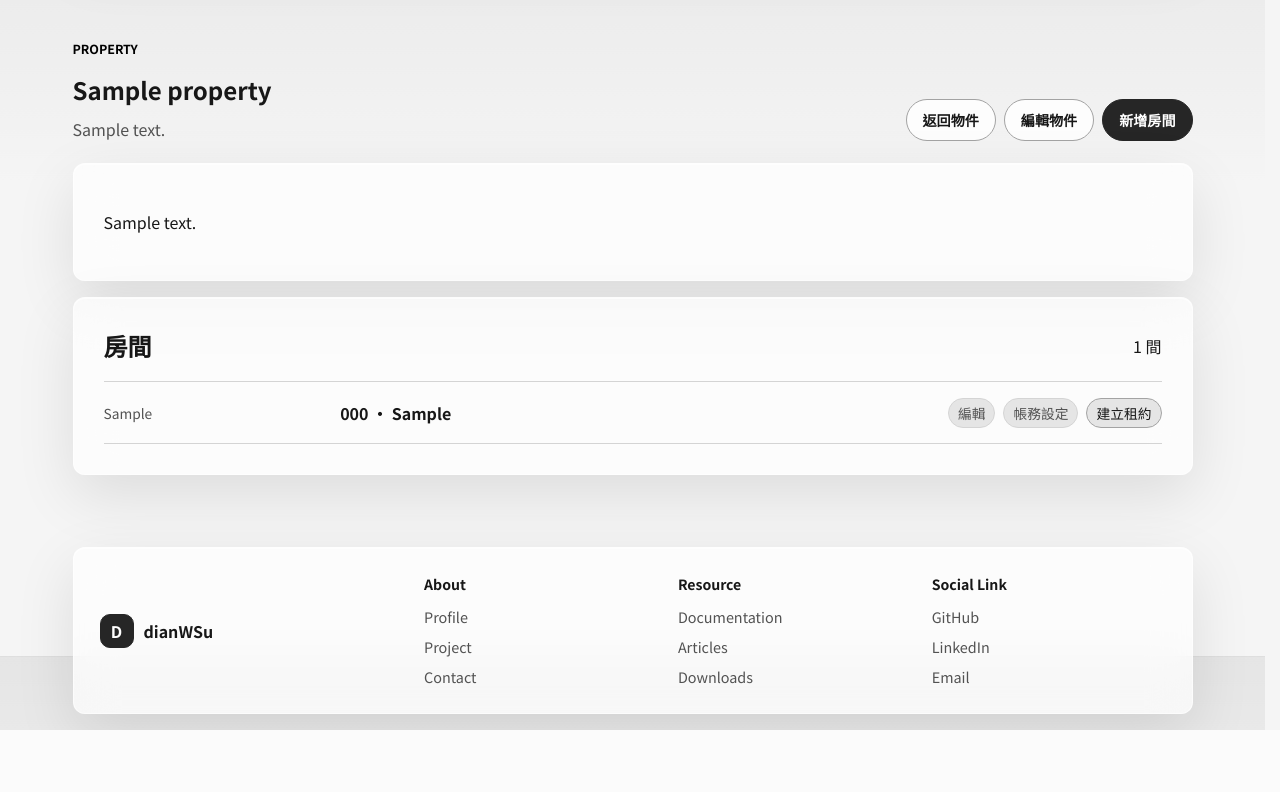
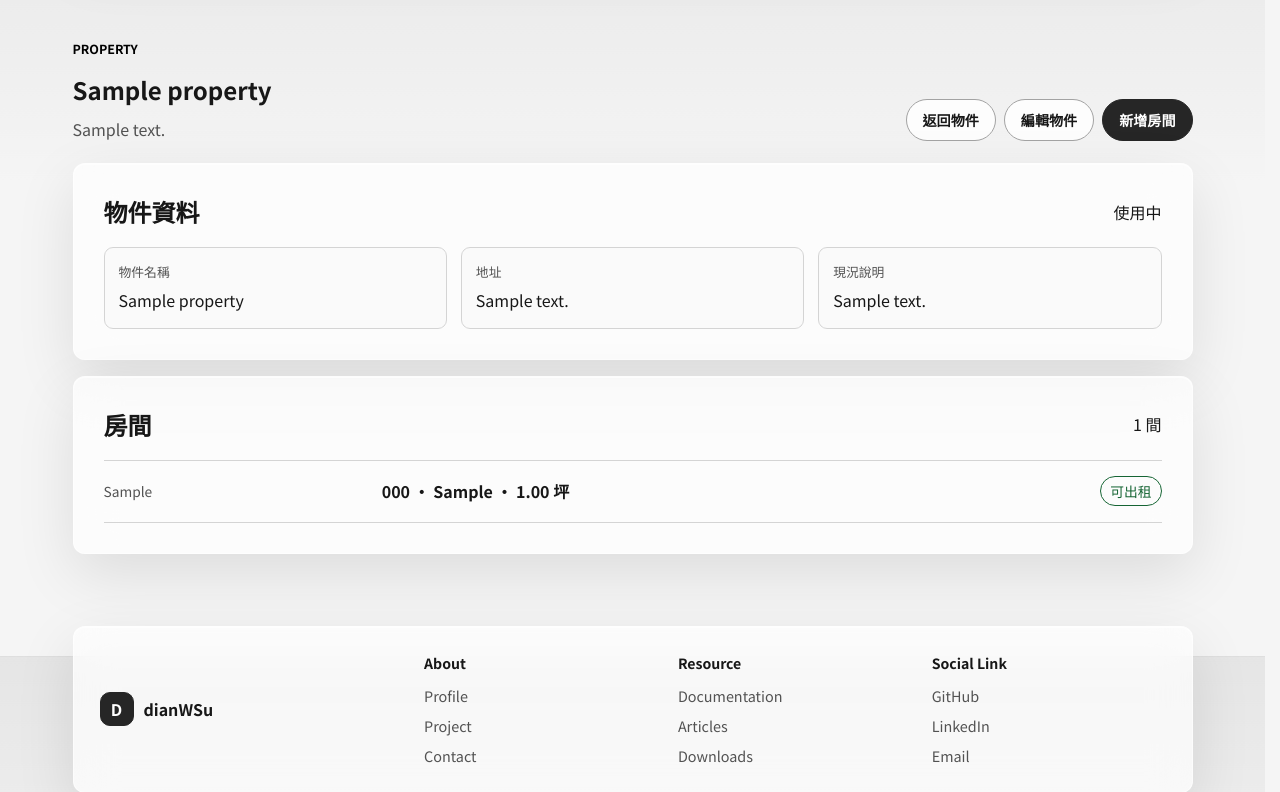
Before and after one commit to Maxium1997/dianWSu, a Django app: page /properties/1/ in a window 1280 px wide. Shown: the part 144-936 px from the top of the page. Before the commit the page ends 874 px from the top, so only its background shows below. Run offline with Django 4.2, Linux system fonts and the light colour scheme; a user stored in the database is signed in; tables that the repository leaves empty hold one stand-in row (values such as "Sample post").

Commit message:
fix: derive room status from lease availability

```diff
--- a/rental/forms.py
+++ b/rental/forms.py
@@ -22,7 +22,7 @@ class PropertyForm(forms.ModelForm):
 class UnitForm(forms.ModelForm):
     class Meta:
         model = Unit
-        fields = ['floor', 'number', 'room_type', 'area_ping', 'status', 'notes']
+        fields = ['floor', 'number', 'room_type', 'area_ping', 'notes']
         widgets = {'notes': forms.Textarea(attrs={'rows': 3})}
 
 
--- a/rental/models.py
+++ b/rental/models.py
@@ -180,6 +180,14 @@ class Lease(models.Model):
     def clean(self):
         if self.start_date and self.end_date and self.end_date < self.start_date:
             raise ValidationError('租約到期日不可早於起租日。')
+        if self.unit_id and self.start_date and self.end_date:
+            overlap = Lease.objects.filter(
+                unit_id=self.unit_id,
+                start_date__lte=self.end_date,
+                end_date__gte=self.start_date,
+            ).exclude(pk=self.pk).exclude(status__in=[self.Status.ENDED, self.Status.TERMINATED])
+            if overlap.exists():
+                raise ValidationError('此房間已有期間重疊的有效或草稿租約，請調整租約日期。')
 
     def due_date_for(self, period):
         last_day = calendar.monthrange(period.year, period.month)[1]
--- a/rental/views.py
+++ b/rental/views.py
@@ -2,6 +2,7 @@ from datetime import date
 
 from django.contrib import messages
 from django.contrib.auth.decorators import login_required
+from django.core.exceptions import ValidationError
 from django.db.models import F, Prefetch, Q
 from django.http import FileResponse, Http404, HttpResponseForbidden
 from django.shortcuts import get_object_or_404, redirect, render
@@ -54,6 +55,19 @@ def _accessible_bills(user):
     ).select_related('lease__unit__property').distinct()
 
 
+def _apply_unit_display_state(units):
+    """Rental state is derived from active leases; operational states remain read-only here."""
+    for unit in units:
+        unit.active_lease = next(iter(unit.leases.all()), None)
+        if unit.active_lease:
+            unit.display_status = Unit.Status.OCCUPIED
+        elif unit.status in {Unit.Status.MAINTENANCE, Unit.Status.INACTIVE}:
+            unit.display_status = unit.status
+        else:
+            unit.display_status = Unit.Status.AVAILABLE
+        unit.display_status_label = Unit.Status(unit.display_status).label
+
+
 @login_required
 def dashboard(request):
     tenant_leases = Lease.objects.filter(
@@ -72,12 +86,14 @@ def dashboard(request):
 
 @login_required
 def property_list(request):
+    today = timezone.localdate()
     properties = _managed_properties(request.user).prefetch_related(
-        Prefetch('units__leases', queryset=Lease.objects.filter(status=Lease.Status.ACTIVE).order_by('-start_date')),
+        Prefetch('units__leases', queryset=Lease.objects.filter(
+            status=Lease.Status.ACTIVE, start_date__lte=today, end_date__gte=today,
+        ).order_by('-start_date')),
     )
     for property_ in properties:
-        for unit in property_.units.all():
-            unit.active_lease = next(iter(unit.leases.all()), None)
+        _apply_unit_display_state(property_.units.all())
     return render(request, 'rental/property_list.html', {'properties': properties})
 
 
@@ -98,7 +114,16 @@ def property_create(request):
 
 @login_required
 def property_detail(request, property_id):
-    property_ = get_object_or_404(_managed_properties(request.user), pk=property_id)
+    today = timezone.localdate()
+    property_ = get_object_or_404(
+        _managed_properties(request.user).prefetch_related(
+            Prefetch('units__leases', queryset=Lease.objects.filter(
+                status=Lease.Status.ACTIVE, start_date__lte=today, end_date__gte=today,
+            ).order_by('-start_date')),
+        ),
+        pk=property_id,
+    )
+    _apply_unit_display_state(property_.units.all())
     return render(request, 'rental/property_detail.html', {'property': property_})
 
 
@@ -165,13 +190,18 @@ def lease_create(request, unit_id):
     if request.method == 'POST' and form.is_valid():
         lease = form.save(commit=False)
         lease.unit = unit
-        lease.save()
-        if lease.status == Lease.Status.ACTIVE:
-            unit.status = Unit.Status.OCCUPIED
-            unit.save(update_fields=['status'])
-        log_event('rental.lease.created', category=AuditEvent.Category.SYSTEM, message='已建立租約', request=request, metadata={'lease_id': lease.id, 'unit_id': unit.id})
-        messages.success(request, '租約已建立。現在可以建立租客邀請連結。')
-        return redirect('rental:invitation_create')
+        try:
+            lease.full_clean()
+        except ValidationError as error:
+            form.add_error(None, error)
+        else:
+            lease.save()
+            if lease.status == Lease.Status.ACTIVE:
+                unit.status = Unit.Status.OCCUPIED
+                unit.save(update_fields=['status'])
+            log_event('rental.lease.created', category=AuditEvent.Category.SYSTEM, message='已建立租約', request=request, metadata={'lease_id': lease.id, 'unit_id': unit.id})
+            messages.success(request, '租約已建立。現在可以建立租客邀請連結。')
+            return redirect('rental:invitation_create')
     return render(request, 'rental/form.html', {
         'form': form, 'title': f'建立 {unit.property.name} {unit.number} 的租約',
         'back_url': reverse('rental:property_detail', args=[unit.property_id]),
--- a/static/css/base.css
+++ b/static/css/base.css
@@ -738,6 +738,45 @@ label.lease-bill-row:has(input:checked)::before {
     opacity: .72;
 }
 
+.property-facts {
+    margin: 18px 0 0;
+    display: grid;
+    grid-template-columns: repeat(3, minmax(0, 1fr));
+    gap: 14px;
+}
+
+.property-facts div {
+    padding: 14px;
+    border: 1px solid var(--line);
+    border-radius: 9px;
+    background: var(--surface-strong);
+}
+
+.property-facts dt {
+    color: var(--muted);
+    font-size: .8rem;
+}
+
+.property-facts dd {
+    margin: 7px 0 0;
+    line-height: 1.6;
+}
+
+.unit-state {
+    width: fit-content;
+    padding: 4px 9px;
+    border: 1px solid currentColor;
+    border-radius: 999px;
+    font-size: .84rem;
+    font-style: normal;
+    white-space: nowrap;
+}
+
+.unit-state-available { color: #166534 !important; }
+.unit-state-occupied { color: #525252 !important; }
+.unit-state-maintenance { color: #a16207 !important; }
+.unit-state-inactive { color: #b91c1c !important; }
+
 .item-actions {
     justify-content: end;
 }
@@ -941,6 +980,10 @@ label.lease-bill-row:has(input:checked)::before {
         grid-template-columns: 1fr;
     }
 
+    .property-facts {
+        grid-template-columns: 1fr;
+    }
+
     .data-list > a,
     .data-list > div {
         grid-template-columns: 1fr;
--- a/templates/rental/form.html
+++ b/templates/rental/form.html
@@ -6,6 +6,7 @@
 {% if form_intro %}<p class="muted">{{ form_intro }}</p>{% endif %}
 <form method="post" enctype="multipart/form-data" class="rental-form">
 {% csrf_token %}
+{% for error in form.non_field_errors %}<p class="field-error">{{ error }}</p>{% endfor %}
 {% for field in form %}
 <label>{{ field.label }}{{ field }}{% if field.help_text %}<small>{{ field.help_text }}</small>{% endif %}{% for error in field.errors %}<small class="field-error">{{ error }}</small>{% endfor %}</label>
 {% endfor %}
--- a/templates/rental/property_detail.html
+++ b/templates/rental/property_detail.html
@@ -2,15 +2,18 @@
 {% block rental_title %}{{ property.name }}{% endblock %}
 {% block rental_content %}
 <div class="rental-heading"><div><p class="eyebrow">Property</p><h1>{{ property.name }}</h1><p>{{ property.address }}</p></div><div class="button-row"><a class="button button-secondary" href="{% url 'rental:property_list' %}">返回物件</a><a class="button button-secondary" href="{% url 'rental:property_edit' property.id %}">編輯物件</a><a class="button" href="{% url 'rental:unit_create' property.id %}">新增房間</a></div></div>
-{% if property.description %}<section class="rental-panel"><p>{{ property.description }}</p></section>{% endif %}
+<section class="rental-panel property-information">
+    <div class="panel-heading"><h2>物件資料</h2><span>{{ property.get_status_display }}</span></div>
+    <dl class="property-facts"><div><dt>物件名稱</dt><dd>{{ property.name }}</dd></div><div><dt>地址</dt><dd>{{ property.address }}</dd></div><div><dt>現況說明</dt><dd>{{ property.description|default:"未提供" }}</dd></div></dl>
+</section>
 <section class="rental-panel">
     <div class="panel-heading"><h2>房間</h2><span>{{ property.units.count }} 間</span></div>
     {% if property.units.all %}
-    <div class="data-list">
+    <div class="data-list room-status-list">
         {% for unit in property.units.all %}
-        <div><span>{{ unit.floor|default:"未設定樓層" }}</span><strong>{{ unit.number }}{% if unit.room_type %} · {{ unit.room_type }}{% endif %}</strong><em class="item-actions"><a class="status" href="{% url 'rental:unit_edit' unit.id %}">編輯</a>{% with lease=unit.leases.last %}{% if lease %}<a class="status" href="{% url 'rental:lease_billing_settings' lease.id %}">帳務設定</a>{% endif %}{% endwith %}<a class="status status-{{ unit.status }}" href="{% url 'rental:lease_create' unit.id %}">建立租約</a></em></div>
+        <div><span>{{ unit.floor|default:"未設定樓層" }}</span><strong>{{ unit.number }}{% if unit.room_type %} · {{ unit.room_type }}{% endif %}{% if unit.area_ping %} · {{ unit.area_ping }} 坪{% endif %}</strong><em class="unit-state unit-state-{{ unit.display_status }}">{{ unit.display_status_label }}</em></div>
         {% endfor %}
     </div>
-    {% else %}<p class="muted">尚未建立房間。房間的設備與現況照片可在管理後台補充。</p>{% endif %}
+    {% else %}<p class="muted">尚未建立房間。</p>{% endif %}
 </section>
 {% endblock %}
```
Also changed, not shown: rental/tests.py (+16 -0 lines), templates/rental/property_list.html (+3 -4 lines).
